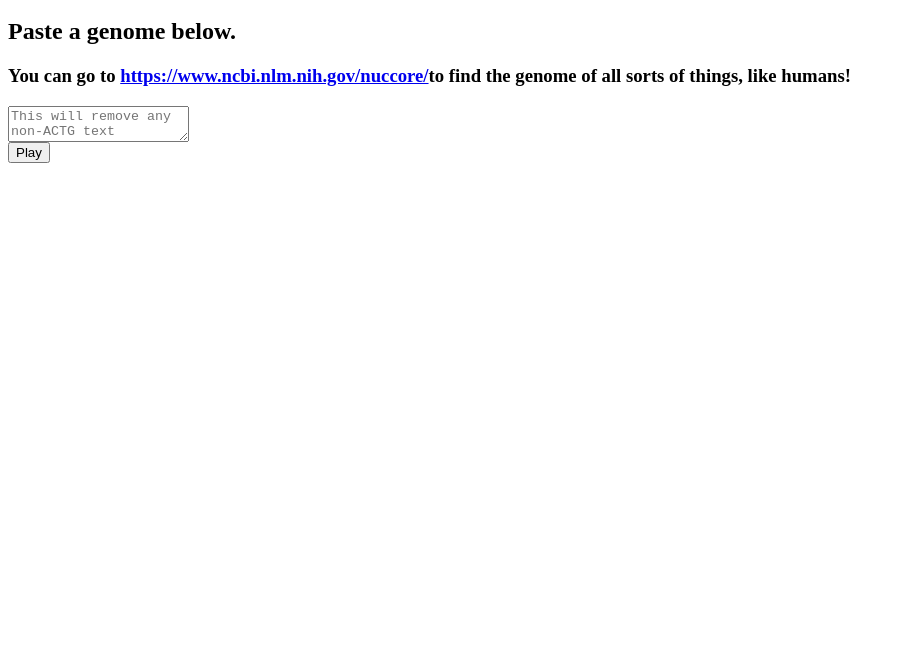
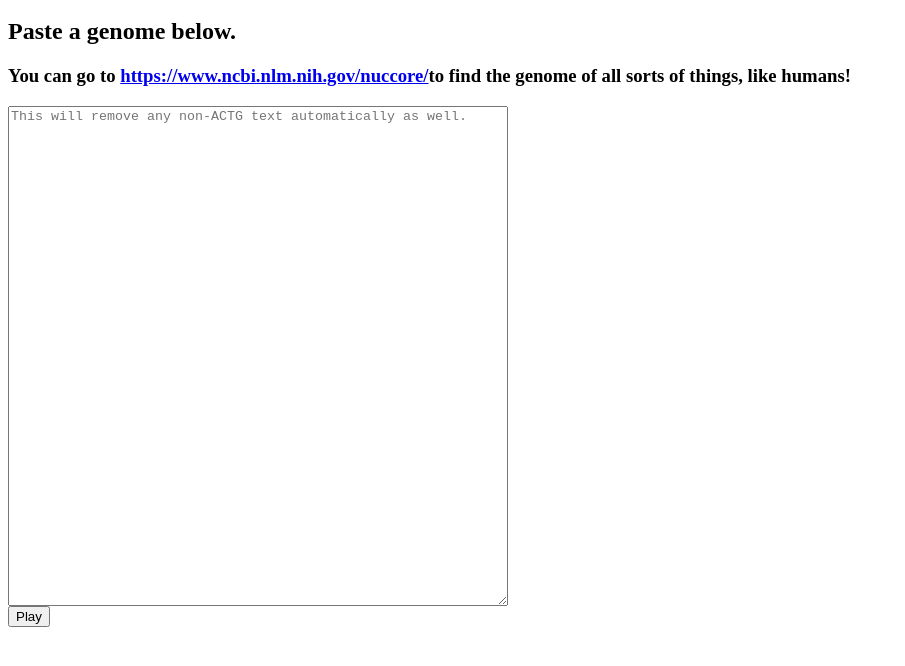
Before and after one commit to acenturyandabit/listenGenome, a plain HTML site: page index.html in a window 1280 px wide. Shown: the part 48-714 px from the top of the page, without its empty margins (0-905 px from the left). Drawn offline with Linux system fonts and the light colour scheme.

Commit message:
more minor cosmetics

```diff
--- a/index.html
+++ b/index.html
@@ -6,7 +6,7 @@
     <h3> You can go to <a href="https://www.ncbi.nlm.nih.gov/nuccore/">https://www.ncbi.nlm.nih.gov/nuccore/</a>to find
         the genome of all sorts of things, like humans!</h3>
         <p class="preload">The genome for COVID-19 has been preloaded for your convenience. Hope it's not catchy!</p>
-    <textarea placeholder="This will remove any non-ACTG text automatically as well.">
+    <textarea placeholder="This will remove any non-ACTG text automatically as well." style="height:500px; width:500px;">
         cttcccaggt aacaaaccaa ccaactttcg atctcttgta gatctgttct ctaaacgaac
         61 tttaaaatct gtgtggctgt cactcggctg catgcttagt gcactcacgc agtataatta
        121 ataactaatt actgtcgttg acaggacacg agtaactcgt ctatcttctg caggctgctt
```
